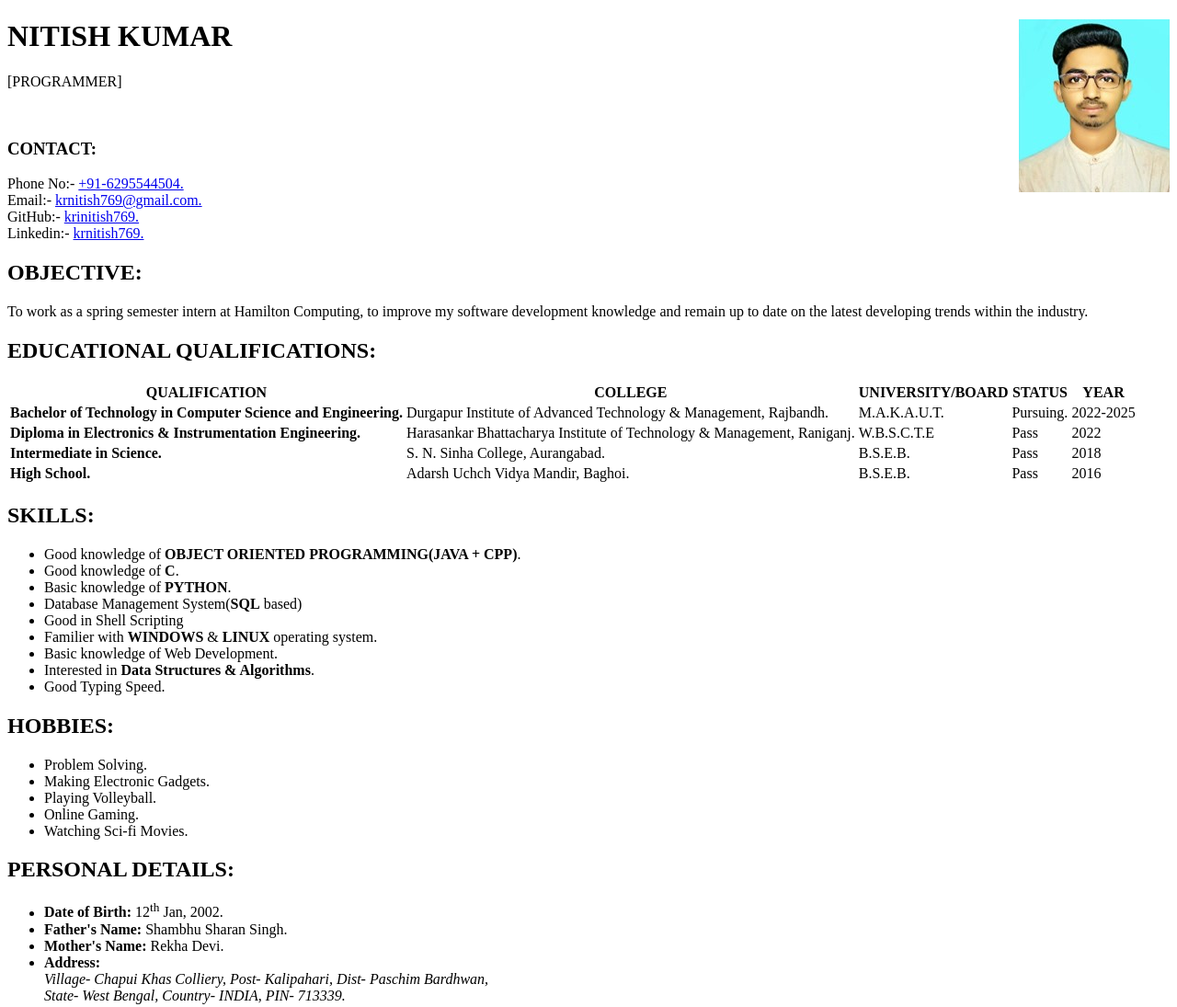
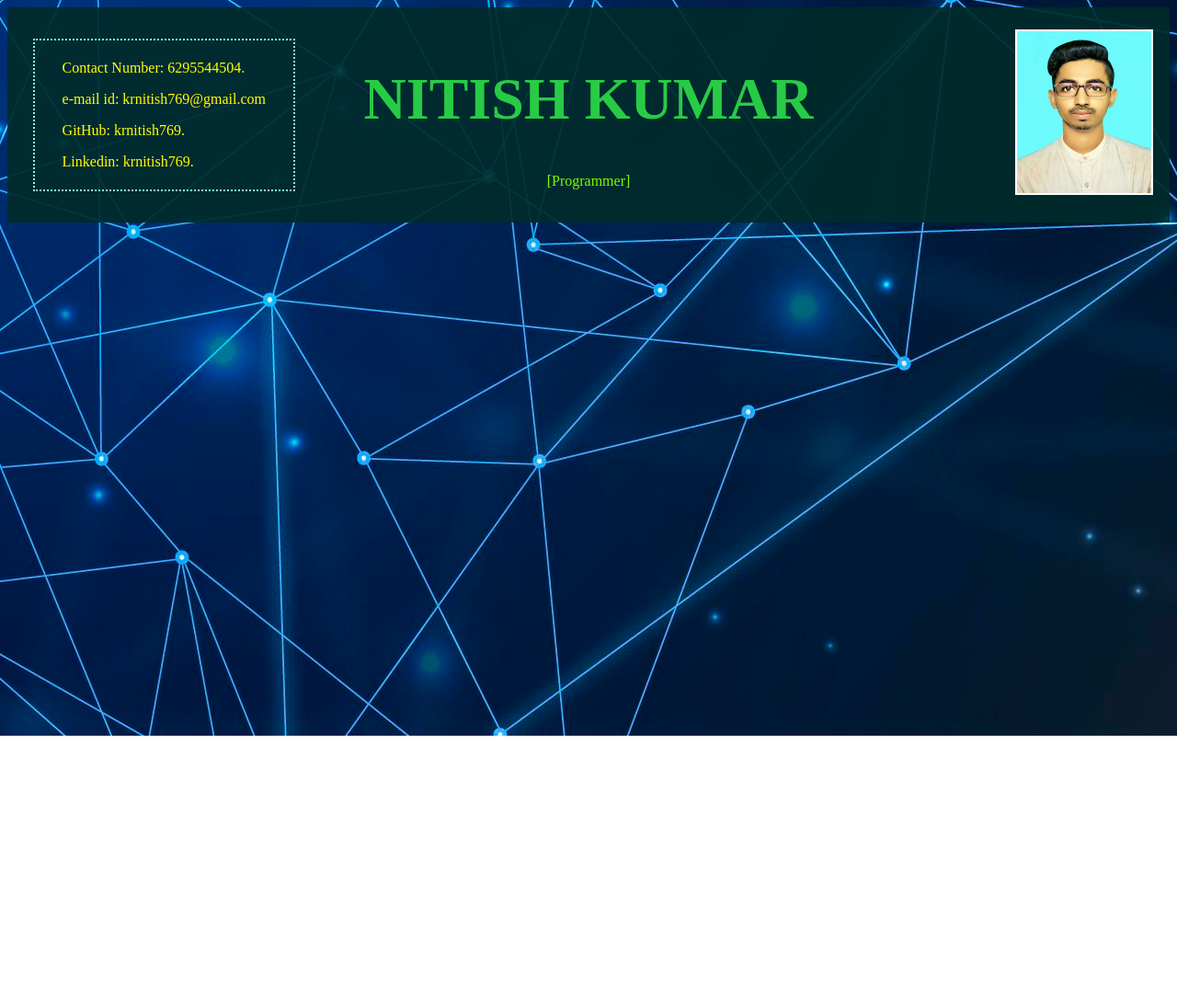
Before and after one commit to krnitish769/GitHub-Sample, a plain HTML site: page index.html in a window 1280 px wide. Shown: the whole page at 92% size. After the commit the page ends 800 px from the top, so only its background shows below. Drawn offline with Linux system fonts and the light colour scheme.

Commit message:
added new working files

```diff
--- a/index.html
+++ b/index.html
@@ -1,124 +1,26 @@
 <!DOCTYPE html>
-<html lang="eng">
+<html lang:"en">
     <head>
-        <title>NITISH KUMAR'S CV</title>
-        <link rel="icon" type="image/x-icon" href="NitishFavicon.png">
+        <title>Nitish Kumar</title>
+        <link rel="icon" type="image/x-icon" href="Images/NitishFavicon2.png">
+        <link rel="stylesheet" href="myStyle.css">
     </head>
-    <body>
-        <h1><b><strong>NITISH KUMAR</strong></b>
-        <picture>
-            <source media="(min-width: 650px)" srcset="NitishKumarPhoto.jpg">
-            <source media="(min-width: 465px)" srcset="NitishKumarPhoto.jpg">
-            <img src="NitishKumarPhoto.jpg" align="right"  alt="NITISH KUMAR IMAGE">
-          </picture>
-        </h1>
-        <p>[PROGRAMMER]</p>
-        <br>
 
-        <div>
-            <h3>CONTACT:</h3>
-            <p>
-                Phone No:- <a href="tel:+916295544504">+91-6295544504.</a>
-                <br>
-                Email:- <a href="mailto:krnitish769@gmal.com">krnitish769@gmail.com.</a>
-                <br>
-                GitHub:- <a href="https://github.com/krnitish769">krinitish769.</a>
-                <br>
-                Linkedin:- <a href="https://www.linkedin.com/in/krnitish769">krnitish769.</a>
-            </p>
+    <body style="background-image: url('Images/BGImage.jpg'); text-align: center;">
+
+        <div style="background-color:rgba(1, 43, 43, 0.916); padding: 20px;">
+            <h1 style="font-size: 400%; color: rgb(40, 203, 70);">NITISH KUMAR</h1>
+            <img src="Images/NITISH KUMAR PHOTO.jpg" alt="Nitish Kumar Image" title="Nitish Kumar Image" height="180" width="150" id="pic">
+            <p style="color:lawngreen">[Programmer]</p>
+
+            <div id="contact">
+                <p><a href="tel:6295544504" style="color:rgb(255, 255, 1)">Contact Number: 6295544504.</a></p>
+                <p><a href="mailto:krnitish769@gmail.com" style="color:rgb(255, 255, 1)">e-mail id: krnitish769@gmail.com</a></p>
+                <p><a href="https://github.com/krnitish769" style="color:rgb(255, 255, 1)">GitHub: krnitish769.</a></p>
+                <p><a href="https://www.linkedin.com/in/krnitish769" style="color:rgb(255, 255, 1)">Linkedin: krnitish769.</a></p>
+            </div>
+
         </div>
 
-        <div>
-            <h2>OBJECTIVE:</h2>
-        <P>
-            To work as a spring semester intern at Hamilton Computing, to improve my software development knowledge and remain up to date on the latest developing trends within the industry.
-        </P>
-        </div>
-
-        <div>
-            <h2>EDUCATIONAL QUALIFICATIONS:</h2>
-            <table>
-                <tr>
-                    <th>QUALIFICATION</th>
-                    <th>COLLEGE</th>
-                    <th>UNIVERSITY/BOARD</th>
-                    <th>STATUS</th>
-                    <th>YEAR</th>
-                </tr>
-                <tr>
-                    <td><b>Bachelor of Technology in Computer Science and Engineering.</b></td>
-                    <td>Durgapur Institute of Advanced Technology & Management, Rajbandh.</td>
-                    <td>M.A.K.A.U.T.</td>
-                    <td>Pursuing.</td>
-                    <td>2022-2025</td>
-                </tr>
-                <tr>
-                    <td><b>Diploma in Electronics & Instrumentation Engineering.</b></td>
-                    <td>Harasankar Bhattacharya Institute of Technology & Management, Raniganj.</td>
-                    <td>W.B.S.C.T.E</td>
-                    <td>Pass</td>
-                    <td>2022</td>
-                </tr>
-                <tr>
-                    <td><b>Intermediate in Science.</b></td>
-                    <td>S. N. Sinha College, Aurangabad.</td>
-                    <td>B.S.E.B.</td>
-                    <td>Pass</td>
-                    <td>2018</td>
-                </tr>
-                <tr>
-                    <td><b>High School.</b></td>
-                    <td>Adarsh Uchch Vidya Mandir, Baghoi.</td>
-                    <td>B.S.E.B.</td>
-                    <td>Pass</td>
-                    <td>2016</td>
-                </tr>
-            </table>
-        </div>
-
-        <div>
-            <h2>SKILLS:</h2>
-            <ul>
-                <li>Good knowledge of <b>OBJECT ORIENTED PROGRAMMING(JAVA + CPP)</b>.</li>
-                <li>Good knowledge of <b>C</b>.</li>
-                <li>Basic knowledge of <b>PYTHON</b>.</li>
-                <li>Database Management System(<b>SQL</b> based)</li>
-                <li>Good in Shell Scripting</li>
-                <li>Familier with <b>WINDOWS</b> & <b>LINUX</b> operating system.</li>
-                <li>Basic knowledge of Web Development.</li>
-                <li>Interested in <b>Data Structures & Algorithms</b>.</li>
-                <li>Good Typing Speed.</li>
-            </ul>
-        </div>
-        <div>
-            <h2>HOBBIES:</h2>
-            <ul>
-                <li>Problem Solving.</li>
-                <li>Making Electronic Gadgets.</li>
-                <li>Playing Volleyball.</li>
-                <li>Online Gaming.</li>
-                <li>Watching Sci-fi Movies.</li>
-            </ul>
-        </div>
-        <div>
-            <h2>PERSONAL DETAILS:</h2>
-            <ul>
-                <li><b>Date of Birth: </b>12<sup>th</sup> Jan, 2002.</li>
-                <li><b>Father's Name: </b>Shambhu Sharan Singh.</li>
-                <li><b>Mother's Name: </b>Rekha Devi.</li>
-                <li><b>Address:</b>
-                    <address>
-                        Village- Chapui Khas Colliery,
-                        Post- Kalipahari,
-                        Dist- Paschim Bardhwan,<br>
-                        State- West Bengal,
-                        Country- INDIA,
-                        PIN- 713339.
-                    </address>
-                </li>
-            </ul>
-        </div>
-        <br>
-        <br>
     </body>
 </html>
--- /dev/null
+++ b/myScript.js
@@ -0,0 +1 @@
+//Here will be the java script codes
--- /dev/null
+++ b/myStyle.css
@@ -0,0 +1,20 @@
+/*Here will be the style code*/
+a {
+    text-decoration: none;
+}
+#contact {
+    position: absolute;
+    left:2%;
+    top:4%;
+    text-align: left;
+    border-style: dotted;
+    border-width: 2px;
+    border-color: aquamarine;
+    padding: 5px 30px;
+    margin: 10px;
+}
+#pic {
+    position:absolute;
+    top:4%;
+    right:2%;
+}
```
Also changed, not shown: Images/BGImage.jpg (added), Images/NITISH KUMAR PHOTO.jpg (added), Images/NitishFavicon2.png (renamed from NitishFavicon.png), NitishKumarPhoto.jpg (deleted).
